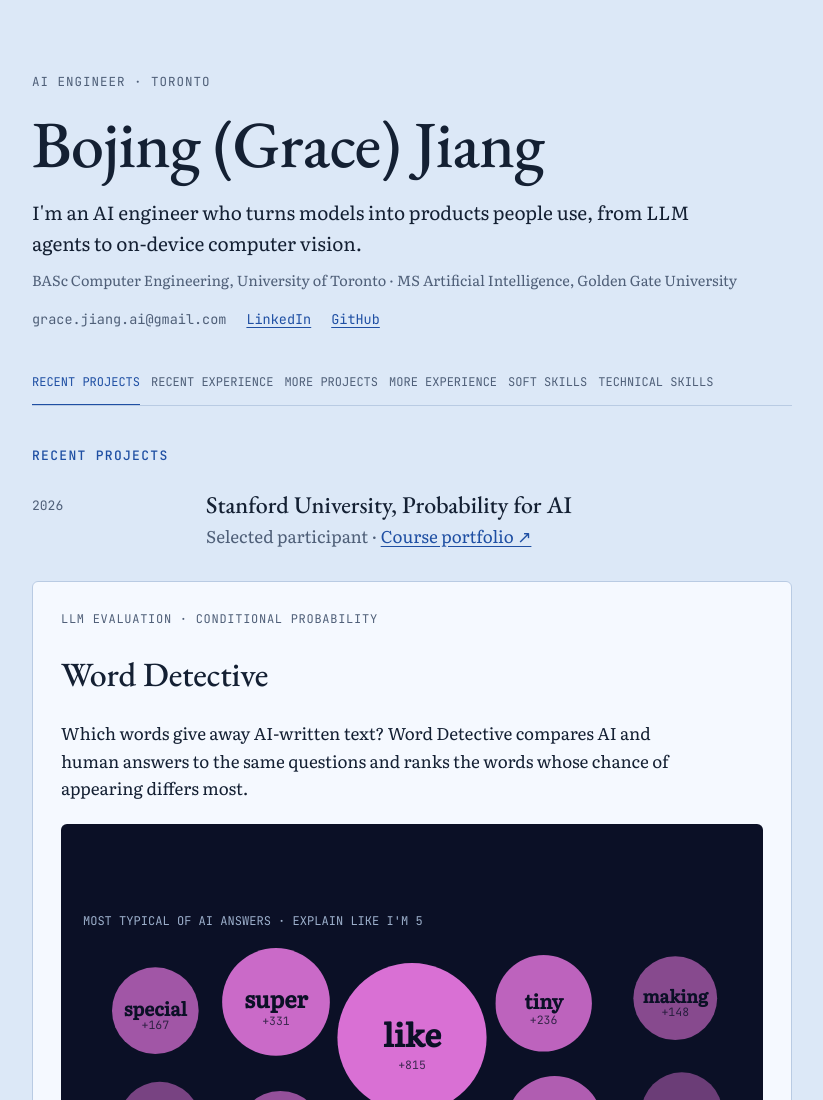
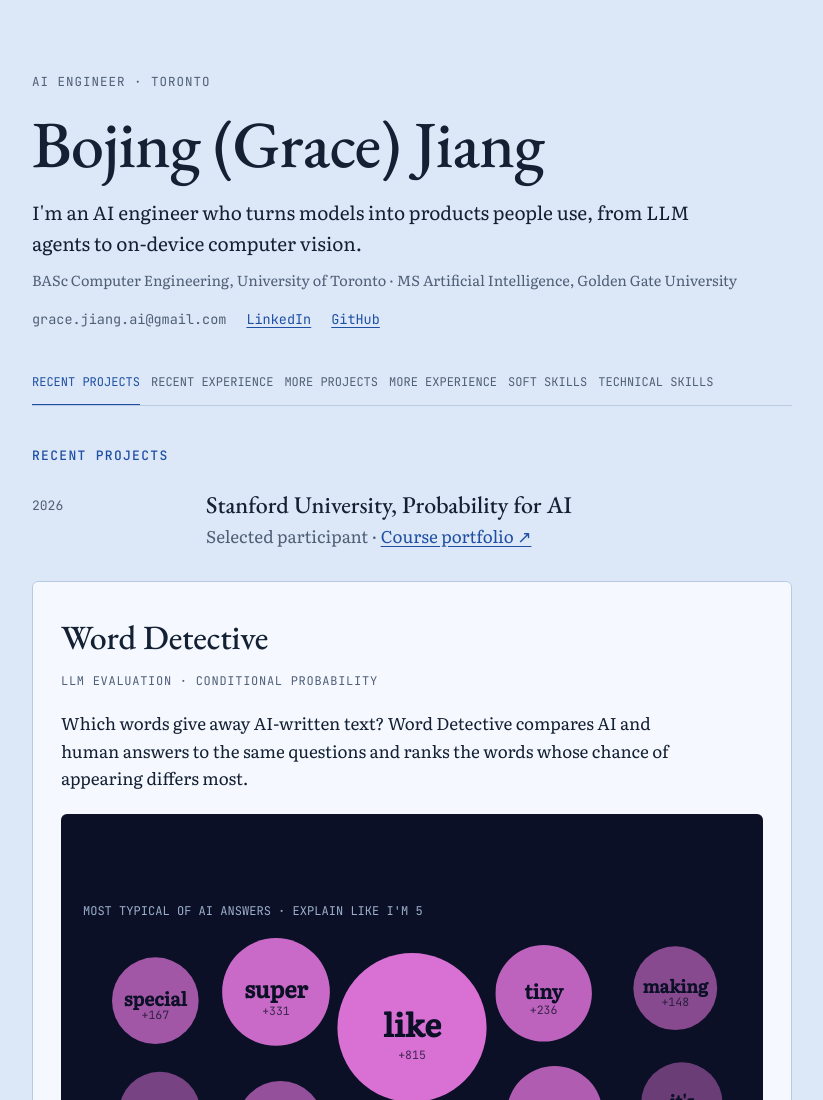
Before and after one commit to GraceJiang0312/GraceJiang0312.github.io, a plain HTML site: page index.html in a window 1280 px wide. Shown: the top 1100 px of the page, without its empty margins (228-1051 px from the left). Drawn offline with nearby package versions, Linux system fonts and the light colour scheme.

Commit message:
Show project tags under the title
Co-Authored-By: Claude Opus 5.5 <noreply@anthropic.com>

```diff
--- a/index.html
+++ b/index.html
@@ -140,6 +140,8 @@ h2 { font-size: 13px; font-family: var(--font-mono); font-weight: 500; letter-sp
 /* Every slide is as tall as the tallest; the dark visual grows so numbers and links line up across slides */
 .slides > .feature > .stage, .slides > .feature > .stage-wrap { flex: 1 0 auto; display: flex; flex-direction: column; justify-content: center; background: #0b1026; border-radius: 6px; }
 .slides > .feature > .cta { align-self: flex-start; }
+.slides > .feature > h3 { order: -1; } /* title first, method tags just under it */
+.slides > .feature > .tag { margin-top: -10px; }
 .slides > .feature > p { min-height: 5.1em; } /* three lines, so every visual starts at the same height */
 .carousel-nav { display: flex; align-items: center; justify-content: center; gap: 16px; }
 .arrow { font: 500 15px var(--font-mono); color: var(--accent); background: var(--surface); border: 1px solid var(--line); border-radius: 50%; width: 36px; height: 36px; cursor: pointer; }
```
